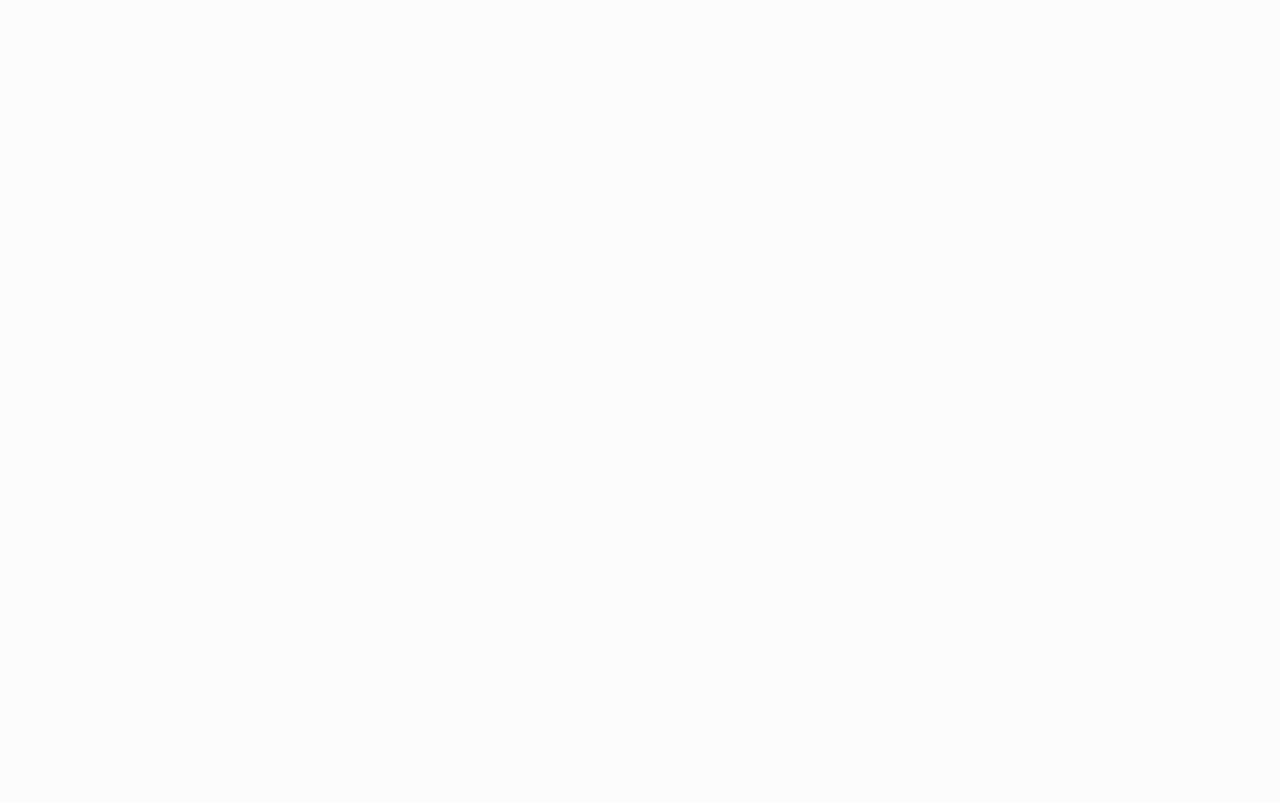
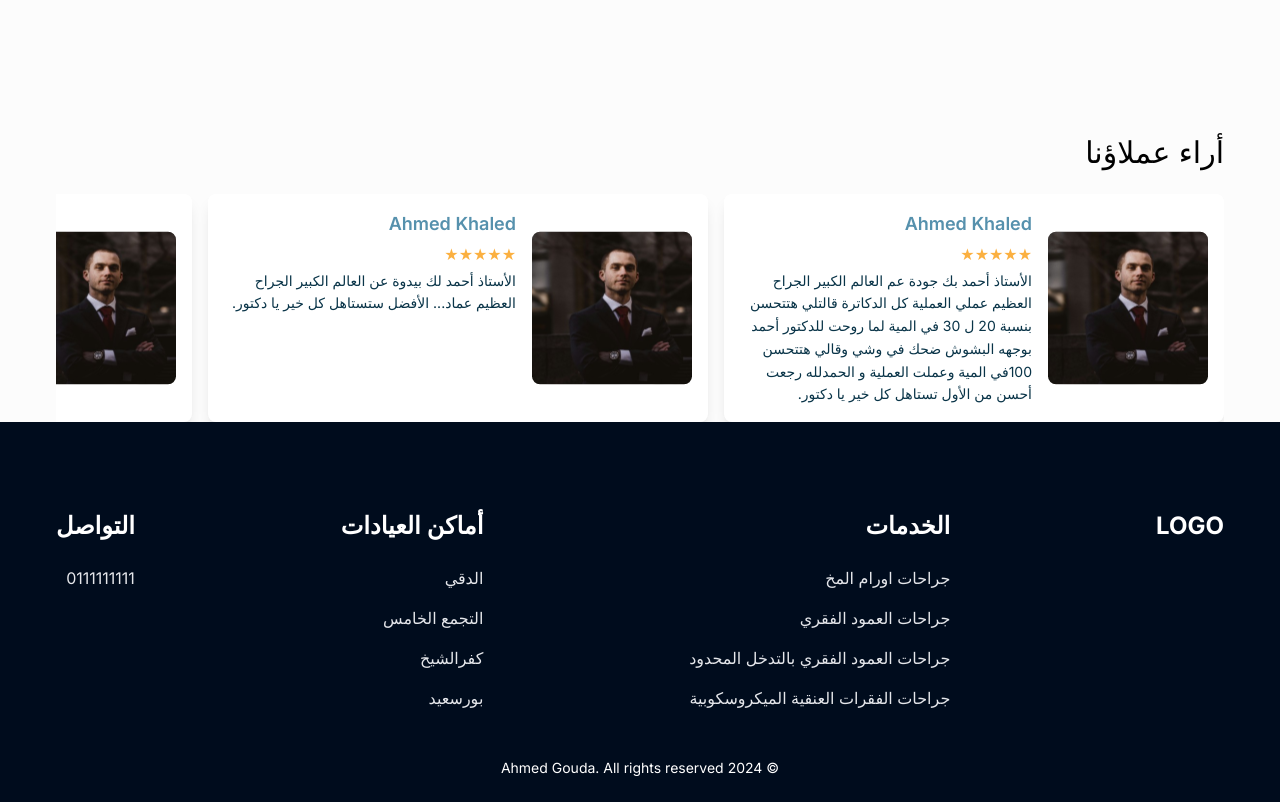
Before and after one commit to ahmed-kkamel/clinc, a Next.js app: page /ar in a window 1280 px wide. Shown: the part 2780-3582 px from the top of the page. Before the commit the page ends 2732 px from the top, so only its background shows below. Built offline with nearby package versions, Linux system fonts and the light colour scheme.

Commit message:
feat/services-slider: finished the footer section

```diff
--- a/src/app/[locale]/page.tsx
+++ b/src/app/[locale]/page.tsx
@@ -1,5 +1,7 @@
 import BookingServices from "@/components/BookingServices";
+import ClientReview from "@/components/ClientReview";
 import ScrollUp from "@/components/Common/ScrollUp";
+import Footer from "@/components/Footer";
 import HealingStories from "@/components/HealingStories";
 import Hero from "@/components/hero";
 import Partners from "@/components/Partners";
@@ -25,6 +27,8 @@ export default function Home({ params: { locale } }) {
       <HealingStories />
       <BookingServices />
       <Partners />
+      <ClientReview />
+      <Footer />
     </>
   );
 }
--- /dev/null
+++ b/src/components/ClientReview/chunks/ClientReviewsSlider.tsx
@@ -0,0 +1,109 @@
+"use client";
+import { useState, useRef, useEffect } from "react";
+import { reviews } from "../const/reviews";
+import Image from "next/image";
+
+const ClientReviewsSlider: React.FC = () => {
+  const [isDragging, setIsDragging] = useState(false);
+  const [startX, setStartX] = useState(0);
+  const [scrollLeft, setScrollLeft] = useState(0);
+  const sliderRef = useRef<HTMLDivElement>(null);
+
+  const startDrag = (
+    e: React.MouseEvent<Element> | React.TouchEvent<Element>,
+  ) => {
+    setIsDragging(true);
+
+    if (e instanceof MouseEvent) {
+      setStartX(e.pageX);
+    } else if ("touches" in e && e.touches.length > 0) {
+      setStartX(e.touches[0].pageX);
+    }
+
+    if (sliderRef.current) {
+      setScrollLeft(sliderRef.current.scrollLeft);
+    }
+  };
+
+  const onDragging = (e: MouseEvent | TouchEvent) => {
+    if (!isDragging || !sliderRef.current) return;
+
+    let x: number;
+    if (e instanceof MouseEvent) {
+      x = e.pageX;
+    } else if ("touches" in e && e.touches.length > 0) {
+      x = e.touches[0].pageX;
+    } else {
+      return;
+    }
+
+    const walk = (x - startX) * 1.5; // Adjust scroll speed
+    sliderRef.current.scrollLeft = scrollLeft - walk;
+  };
+
+  useEffect(() => {
+    const slider = sliderRef.current;
+
+    if (slider) {
+      slider.addEventListener("mousemove", onDragging);
+      slider.addEventListener("touchmove", onDragging, { passive: false });
+
+      return () => {
+        slider.removeEventListener("mousemove", onDragging);
+        slider.removeEventListener("touchmove", onDragging);
+      };
+    }
+  }, [isDragging, startX, scrollLeft]);
+
+  useEffect(() => {
+    const handleMouseUp = () => setIsDragging(false);
+    window.addEventListener("mouseup", handleMouseUp);
+    window.addEventListener("touchend", handleMouseUp);
+
+    return () => {
+      window.removeEventListener("mouseup", handleMouseUp);
+      window.removeEventListener("touchend", handleMouseUp);
+    };
+  }, []);
+
+  return (
+    <div
+      ref={sliderRef}
+      className="scrollbar-hide flex cursor-grab gap-4 overflow-x-scroll"
+      onMouseDown={startDrag}
+      onTouchStart={startDrag}
+    >
+      {reviews.map((review) => (
+        <div
+          key={review.id}
+          className="flex min-w-[500px] max-w-[500px] justify-between gap-4 rounded-lg bg-white p-4 shadow-lg"
+        >
+          <Image
+            src={review.imageSrc}
+            alt={review.name}
+            className="rounded-lg"
+            width={160}
+            height={160}
+          />
+          <div className="flex flex-col items-start gap-1">
+            <h3 className="text-lg font-semibold text-[#5691AD]">
+              {review.name}
+            </h3>
+            <div className="flex items-center">
+              {Array.from({ length: review.rating }).map((_, i) => (
+                <span key={i} className="text-yellow">
+                  ★
+                </span>
+              ))}
+            </div>
+            <p className="text-sm leading-relaxed text-[#093448]">
+              {review.reviewText}
+            </p>
+          </div>
+        </div>
+      ))}
+    </div>
+  );
+};
+
+export default ClientReviewsSlider;
--- /dev/null
+++ b/src/components/ClientReview/const/reviews.ts
@@ -0,0 +1,60 @@
+import { Review } from "@/types/review";
+export const reviews: Review[] = [
+    {
+        id: 1,
+        name: 'Ahmed Khaled',
+        imageSrc: '/images/customers/customer-1.svg',
+        rating: 5,
+        reviewText:
+            'الأستاذ أحمد بك جودة عم العالم الكبير الجراح العظيم عملي العملية كل الدكاترة قالتلي هتتحسن بنسبة 20 ل 30 في المية لما روحت للدكتور أحمد بوجهه البشوش ضحك في وشي وقالي هتتحسن 100في المية وعملت العملية و الحمدلله رجعت أحسن من الأول تستاهل كل خير يا دكتور.',
+    },
+    {
+        id: 2,
+        name: 'Ahmed Khaled',
+        imageSrc: '/images/customers/customer-1.svg',
+        rating: 5,
+        reviewText:
+            'الأستاذ أحمد لك بيدوة عن العالم الكبير الجراح العظيم عماد... الأفضل ستستاهل كل خير يا دكتور.',
+    },
+    {
+        id: 3,
+        name: 'Ahmed Khaled',
+        imageSrc: '/images/customers/customer-1.svg',
+        rating: 5,
+        reviewText:
+            'الأستاذ أحمد لك بيدوة عن العالم الكبير الجراح العظيم عماد... الأفضل ستستاهل كل خير يا دكتور.',
+    },
+    {
+        id: 4,
+        name: 'Ahmed Khaled',
+        imageSrc: '/images/customers/customer-1.svg',
+        rating: 5,
+        reviewText:
+            'الأستاذ أحمد لك بيدوة عن العالم الكبير الجراح العظيم عماد... الأفضل ستستاهل كل خير يا دكتور.',
+    },
+    {
+        id: 5,
+        name: 'Ahmed Khaled',
+        imageSrc: '/images/customers/customer-1.svg',
+        rating: 5,
+        reviewText:
+            'الأستاذ أحمد لك بيدوة عن العالم الكبير الجراح العظيم عماد... الأفضل ستستاهل كل خير يا دكتور.',
+    },
+    {
+        id: 6,
+        name: 'Ahmed Khaled',
+        imageSrc: '/images/customers/customer-1.svg',
+        rating: 5,
+        reviewText:
+            'الأستاذ أحمد لك بيدوة عن العالم الكبير الجراح العظيم عماد... الأفضل ستستاهل كل خير يا دكتور.',
+    },
+    {
+        id: 7,
+        name: 'Ahmed Khaled',
+        imageSrc: '/images/customers/customer-1.svg',
+        rating: 5,
+        reviewText:
+            'الأستاذ أحمد لك بيدوة عن العالم الكبير الجراح العظيم عماد... الأفضل ستستاهل كل خير يا دكتور.',
+    },
+    // Add more reviews as needed
+];
--- /dev/null
+++ b/src/components/ClientReview/index.tsx
@@ -0,0 +1,10 @@
+import ClientReviewsSlider from "./chunks/ClientReviewsSlider";
+
+export default function ClientReview() {
+  return (
+    <section className="container mx-auto pt-[182px] ">
+      <h2 className="mb-6 text-3xl">أراء عملاؤنا</h2>
+      <ClientReviewsSlider />
+    </section>
+  );
+}
--- a/src/components/Footer/index.tsx
+++ b/src/components/Footer/index.tsx
@@ -1,17 +1,67 @@
-import Image from "next/image";
+import React from "react";
 
-const Footer = () => {
+const Footer: React.FC = () => {
   return (
-    <footer className="bg-[#000C1D] dark:bg-gray-dark">
-      <div className="container mx-auto p-4">
-        <Image
-          src="/images/logo/logo.svg"
-          width={140}
-          height={30}
-          alt="footer logo "
-        />
+    <footer className="bg-[#000C1D] pb-[24px] pt-[88px] text-white">
+      <div className="container flex flex-col items-center justify-between md:flex-row md:items-start">
+        {/* Logo Section */}
+        <div className="text-center md:text-right">
+          <div className="text-2xl font-bold text-[#FFFFFF]">LOGO</div>
+        </div>
+
+        {/* Services Section */}
+        <div className="flex flex-col gap-6">
+          <h3 className="text-2xl font-semibold">الخدمات</h3>
+          <ul className="flex flex-col gap-4 text-[#E5E7EB]">
+            <li>جراحات اورام المخ</li>
+            <li>جراحات العمود الفقري</li>
+            <li>جراحات العمود الفقري بالتدخل المحدود</li>
+            <li>جراحات الفقرات العنقية الميكروسكوبية</li>
+          </ul>
+        </div>
+
+        {/* Clinics Locations */}
+        <div className="flex flex-col gap-6">
+          <h3 className="text-2xl font-semibold">أماكن العيادات</h3>
+          <ul className="flex flex-col gap-4 text-[#E5E7EB]">
+            <li>الدقي</li>
+            <li>التجمع الخامس</li>
+            <li>كفرالشيخ</li>
+            <li>بورسعيد</li>
+          </ul>
+        </div>
+
+        {/* Contact Section */}
+        <div className="flex flex-col gap-6">
+          <h3 className="text-2xl font-semibold">التواصل</h3>
+          <p className="text-[#E5E7EB]">0111111111</p>
+        </div>
+      </div>
+
+      {/* Social Media Icons */}
+      <div className="container mx-auto mt-8 flex justify-center space-x-4 rtl:space-x-reverse">
+        <a href="#" className="text-white hover:text-gray-400">
+          <i className="fab fa-facebook"></i>
+        </a>
+        <a href="#" className="text-white hover:text-gray-400">
+          <i className="fab fa-twitter"></i>
+        </a>
+        <a href="#" className="text-white hover:text-gray-400">
+          <i className="fab fa-instagram"></i>
+        </a>
+        <a href="#" className="text-white hover:text-gray-400">
+          <i className="fab fa-youtube"></i>
+        </a>
+      </div>
+
+      {/* Footer Bottom Text */}
+      <div className="container mx-auto mt-4 text-center">
+        <p className="text-sm text-white">
+          © 2024 Ahmed Gouda. All rights reserved
+        </p>
       </div>
     </footer>
   );
 };
+
 export default Footer;
--- a/src/components/Partners/index.tsx
+++ b/src/components/Partners/index.tsx
@@ -3,7 +3,7 @@ import { partners } from "./const/partners";
 const Partners: React.FC = () => {
   return (
     <div className="container mx-auto py-8">
-      <h2 className="mb-8 text-right text-2xl font-bold text-blue-900">
+      <h2 className="mb-8 text-right text-2xl font-bold text-[#000C1D]">
         شركائنا
       </h2>
       <div className="grid grid-cols-3 gap-6 sm:grid-cols-6">
--- /dev/null
+++ b/src/types/review.ts
@@ -0,0 +1,7 @@
+export type Review = {
+    id: number;
+    name: string;
+    imageSrc: string;
+    rating: number;
+    reviewText: string;
+};
```
Also changed, not shown: public/images/customers/customer-1.svg (added).
